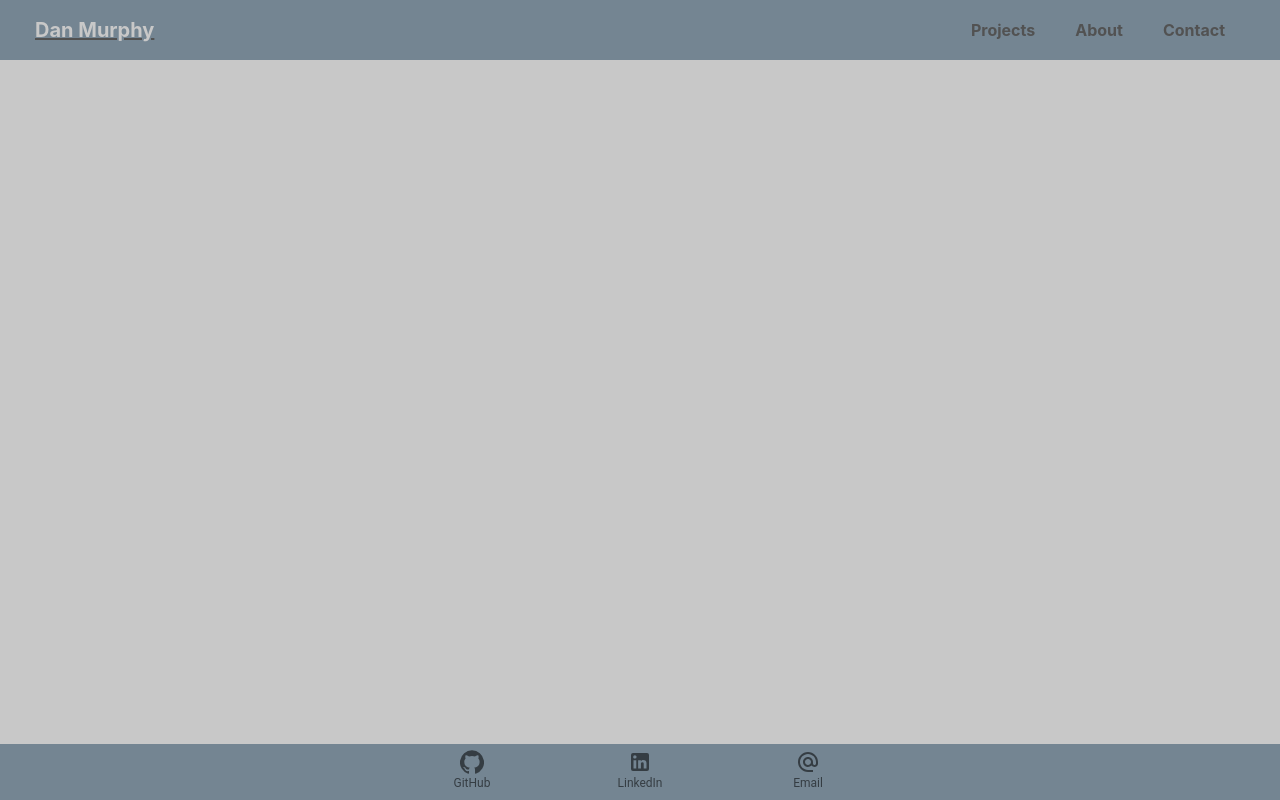
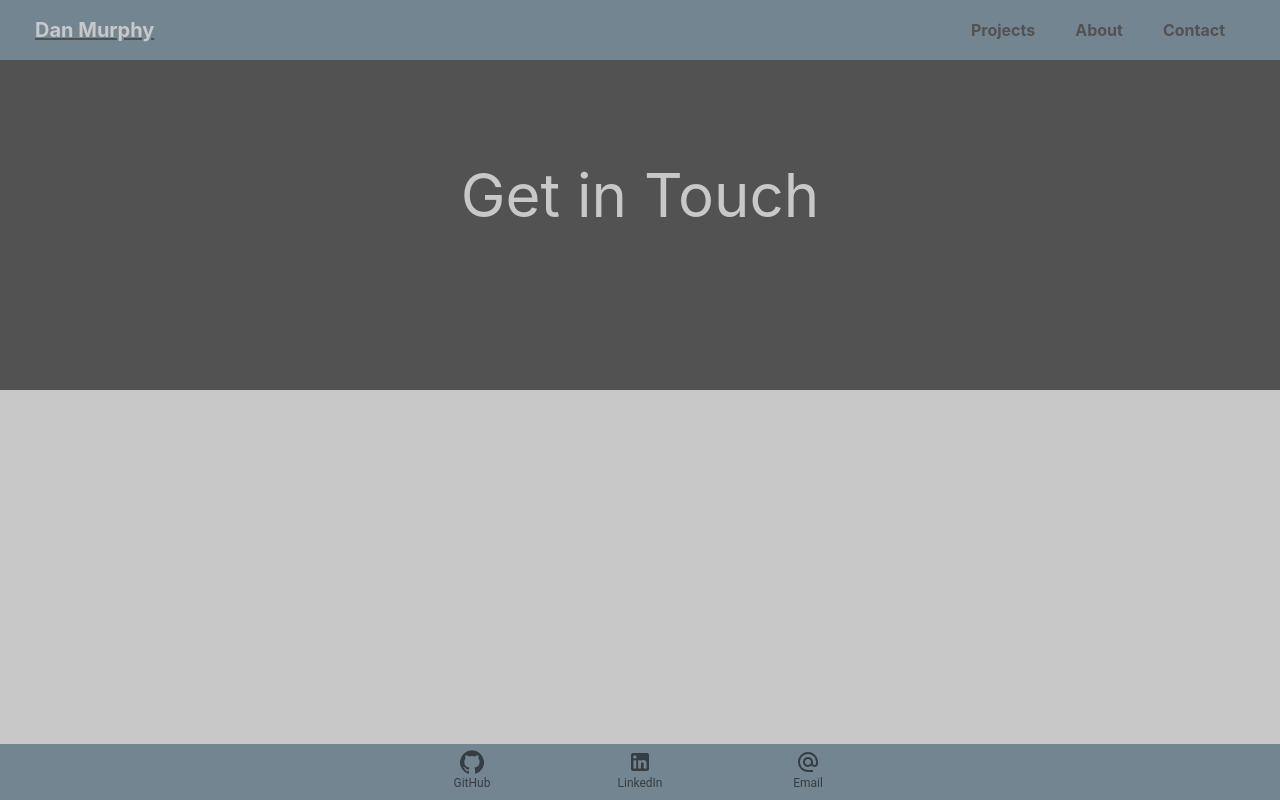
Before and after one commit to danmurphy1217/website, a React (Create React App) app: page /contact in a window 1280 px wide. Built offline with nearby package versions, Linux system fonts and the light colour scheme.

Commit message:
add Descriptor to Contact Page

```diff
--- a/src/pages/Contact.js
+++ b/src/pages/Contact.js
@@ -1,12 +1,12 @@
 import Header from "../components/Header";
 import Container from "../styles/Global"
 import Footer from "../components/Footer"
-
+import { Descriptors } from "../components/HomeMain";
 const ContactPage = () => {
     return (
       <Container>
         <Header />
-        <h2>CONTACT</h2>
+        <Descriptors plaintext="Get in Touch"/>
         <Footer />
       </Container>
     );
```
Also changed, not shown: 1 other file (tests, documents, lock files or other folders).
